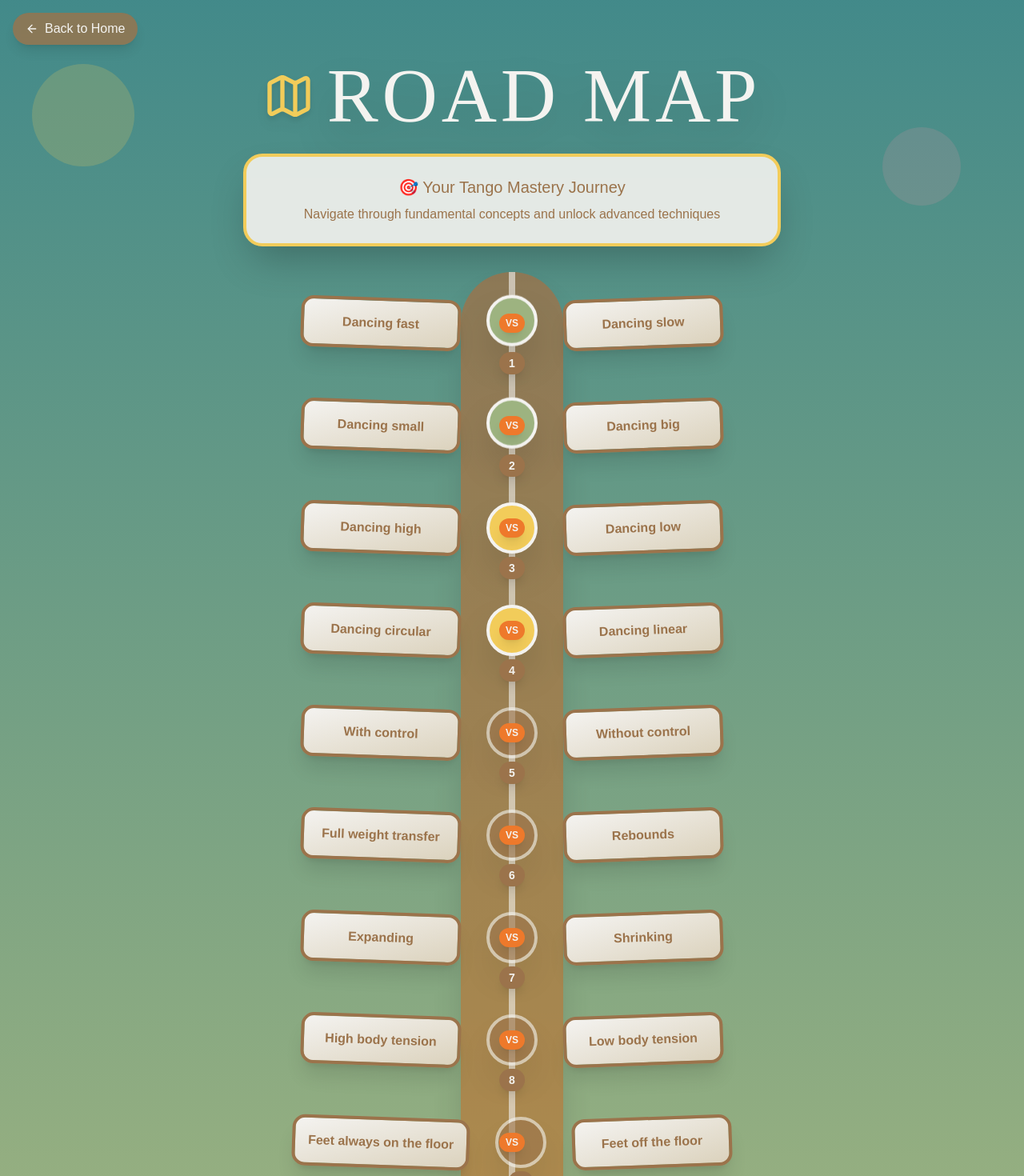
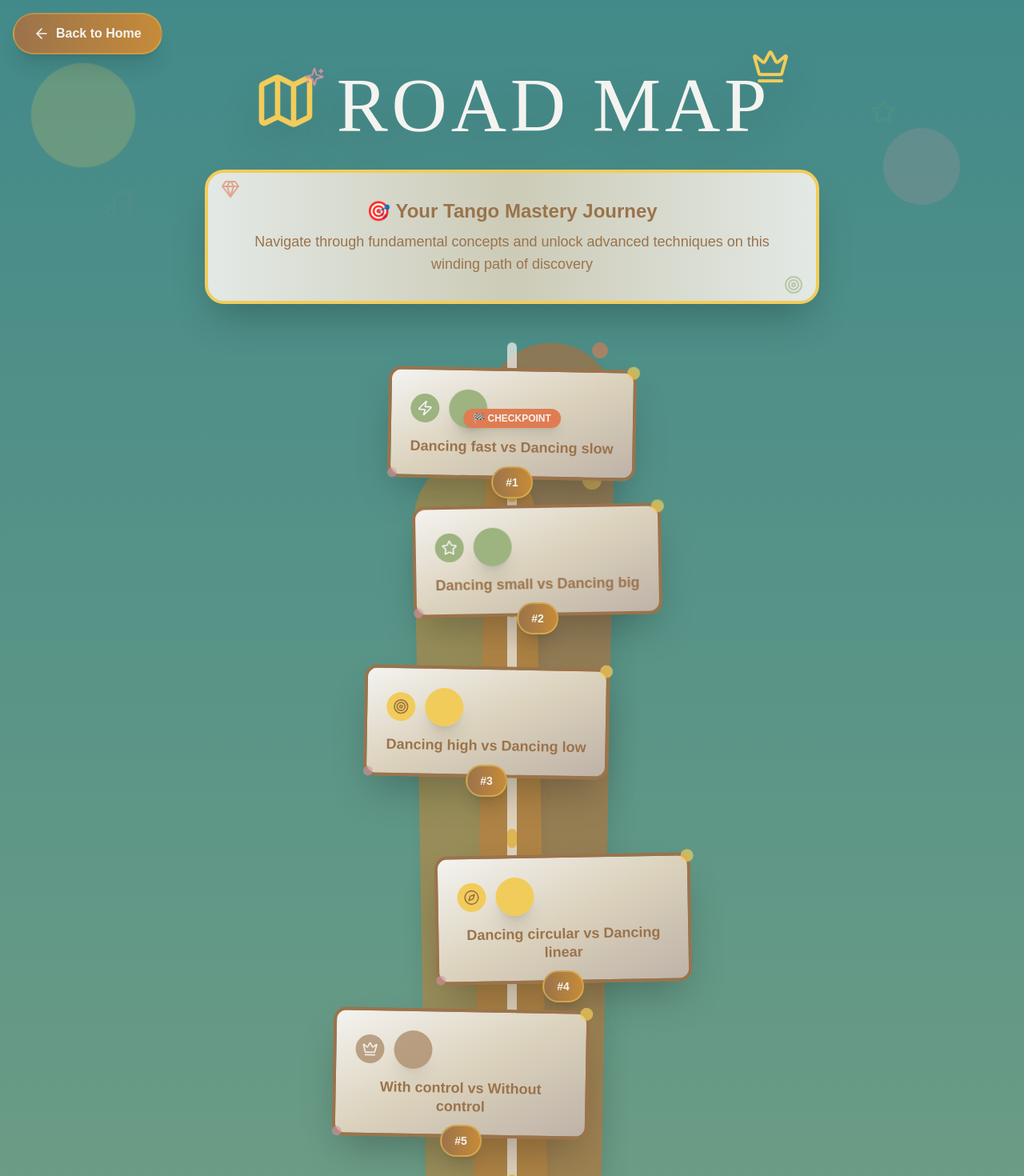
Before and after one commit to helia94/learn-tango-rhythms, a React (Vite) app: page /roadmap in a window 1280 px wide. Shown: the top 1470 px of the page at 80% size. Built offline with nearby package versions, Linux system fonts and the light colour scheme.

Commit message:
Refactor: Enhance Road Map page design
Updated the Road Map page to feature a winding road with varying distances, additional visual elements, and improved overall aesthetics. Applied design changes to other parts of the page for a more engaging experience.

```diff
--- a/src/pages/RoadMap.tsx
+++ b/src/pages/RoadMap.tsx
@@ -1,43 +1,41 @@
 
 import React from 'react';
 import { Link } from 'react-router-dom';
-import { ArrowLeft, Map, Lock, CheckCircle, Circle } from 'lucide-react';
+import { ArrowLeft, Map, Lock, CheckCircle, Circle, Star, Trophy, Zap, Heart, Music, Compass, Target, Crown, Gem, Sparkles } from 'lucide-react';
 import { useTranslation } from '@/hooks/useTranslation';
 
 const RoadMap = () => {
   const { t } = useTranslation();
 
-  const danceConceptPairs = [
-    { left: "Dancing fast", right: "Dancing slow", unlocked: true, completed: true },
-    { left: "Dancing small", right: "Dancing big", unlocked: true, completed: true },
-    { left: "Dancing high", right: "Dancing low", unlocked: true, completed: false },
-    { left: "Dancing circular", right: "Dancing linear", unlocked: true, completed: false },
-    { left: "With control", right: "Without control", unlocked: false, completed: false },
-    { left: "Full weight transfer", right: "Rebounds", unlocked: false, completed: false },
-    { left: "Expanding", right: "Shrinking", unlocked: false, completed: false },
-    { left: "High body tension", right: "Low body tension", unlocked: false, completed: false },
-    { left: "Feet always on the floor", right: "Feet off the floor", unlocked: false, completed: false },
-    { left: "Pushing the floor", right: "Not pushing the floor", unlocked: false, completed: false },
-    { left: "Leading every step", right: "Not leading every step", unlocked: false, completed: false },
-    { left: "Same steps", right: "Different steps", unlocked: false, completed: false },
-    { left: "Few steps", right: "Many steps", unlocked: false, completed: false },
-    { left: "Dancing rhythm", right: "Dancing melody", unlocked: false, completed: false },
-    { left: "Facing partner", right: "Turning away", unlocked: false, completed: false },
-    { left: "Accelerating", right: "Decelerating", unlocked: false, completed: false }
-  ];
-
-  const singleConcepts = [
-    { name: "Dancing rubato", unlocked: false, completed: false },
-    { name: "Marcato in 2 vs in 4", unlocked: false, completed: false },
-    { name: "The normal syncopa", unlocked: false, completed: false },
-    { name: "The double syncopa", unlocked: false, completed: false },
-    { name: "The drag syncopa", unlocked: false, completed: false },
-    { name: "Dance 4-1", unlocked: false, completed: false },
-    { name: "Dance triplets", unlocked: false, completed: false },
-    { name: "Dance like a jellyfish", unlocked: false, completed: false },
-    { name: "Dance like water", unlocked: false, completed: false },
-    { name: "Dance like sculptures", unlocked: false, completed: false },
-    { name: "Dance the accents", unlocked: false, completed: false }
+  // All concepts combined into one road with varying distances
+  const allConcepts = [
+    { name: "Dancing fast vs Dancing slow", unlocked: true, completed: true, distance: 'short', symbol: Zap },
+    { name: "Dancing small vs Dancing big", unlocked: true, completed: true, distance: 'medium', symbol: Star },
+    { name: "Dancing high vs Dancing low", unlocked: true, completed: false, distance: 'long', symbol: Target },
+    { name: "Dancing circular vs Dancing linear", unlocked: true, completed: false, distance: 'short', symbol: Compass },
+    { name: "With control vs Without control", unlocked: false, completed: false, distance: 'long', symbol: Crown },
+    { name: "Full weight transfer vs Rebounds", unlocked: false, completed: false, distance: 'medium', symbol: Heart },
+    { name: "Expanding vs Shrinking", unlocked: false, completed: false, distance: 'short', symbol: Gem },
+    { name: "High body tension vs Low body tension", unlocked: false, completed: false, distance: 'long', symbol: Sparkles },
+    { name: "Feet always on the floor vs Feet off the floor", unlocked: false, completed: false, distance: 'medium', symbol: Music },
+    { name: "Pushing the floor vs Not pushing the floor", unlocked: false, completed: false, distance: 'short', symbol: Trophy },
+    { name: "Leading every step vs Not leading every step", unlocked: false, completed: false, distance: 'long', symbol: Star },
+    { name: "Same steps vs Different steps", unlocked: false, completed: false, distance: 'medium', symbol: Target },
+    { name: "Few steps vs Many steps", unlocked: false, completed: false, distance: 'short', symbol: Compass },
+    { name: "Dancing rhythm vs Dancing melody", unlocked: false, completed: false, distance: 'long', symbol: Music },
+    { name: "Facing partner vs Turning away", unlocked: false, completed: false, distance: 'medium', symbol: Heart },
+    { name: "Accelerating vs Decelerating", unlocked: false, completed: false, distance: 'short', symbol: Zap },
+    { name: "Dancing rubato", unlocked: false, completed: false, distance: 'long', symbol: Crown },
+    { name: "Marcato in 2 vs in 4", unlocked: false, completed: false, distance: 'medium', symbol: Gem },
+    { name: "The normal syncopa", unlocked: false, completed: false, distance: 'short', symbol: Sparkles },
+    { name: "The double syncopa", unlocked: false, completed: false, distance: 'long', symbol: Trophy },
+    { name: "The drag syncopa", unlocked: false, completed: false, distance: 'medium', symbol: Star },
+    { name: "Dance 4-1", unlocked: false, completed: false, distance: 'short', symbol: Target },
+    { name: "Dance triplets", unlocked: false, completed: false, distance: 'long', symbol: Music },
+    { name: "Dance like a jellyfish", unlocked: false, completed: false, distance: 'medium', symbol: Heart },
+    { name: "Dance like water", unlocked: false, completed: false, distance: 'short', symbol: Compass },
+    { name: "Dance like sculptures", unlocked: false, completed: false, distance: 'long', symbol: Crown },
+    { name: "Dance the accents", unlocked: false, completed: false, distance: 'medium', symbol: Gem }
   ];
 
   const getNodeStatus = (unlocked: boolean, completed: boolean) => {
@@ -57,85 +55,149 @@ const RoadMap = () => {
     }
   };
 
+  const getDistanceClass = (distance: string) => {
+    switch (distance) {
+      case 'short': return 'mb-8';
+      case 'medium': return 'mb-16';
+      case 'long': return 'mb-24';
+      default: return 'mb-16';
+    }
+  };
+
+  const getWindingOffset = (index: number) => {
+    const patterns = [
+      'translate-x-0',
+      'translate-x-8',
+      '-translate-x-8',
+      'translate-x-16',
+      '-translate-x-16',
+      'translate-x-4',
+      '-translate-x-4',
+      'translate-x-12',
+      '-translate-x-12'
+    ];
+    return patterns[index % patterns.length];
+  };
+
   return (
     <div className="min-h-screen bg-gradient-to-b from-deep-teal via-sage-green to-sandy-beige relative overflow-hidden">
-      {/* Animated background elements */}
+      {/* Enhanced animated background elements */}
       <div className="absolute inset-0 opacity-20">
         <div className="absolute top-20 left-10 w-32 h-32 rounded-full bg-golden-yellow animate-organic-pulse"></div>
         <div className="absolute top-40 right-20 w-24 h-24 rounded-full bg-dusty-rose animate-organic-pulse delay-1000"></div>
         <div className="absolute bottom-40 left-20 w-40 h-40 rounded-full bg-terracotta animate-organic-pulse delay-2000"></div>
+
+        {/* Additional floating symbols */}
+        <div className="absolute top-32 right-40 text-golden-yellow opacity-30 animate-gentle-bounce delay-500">
+          <Star className="w-8 h-8" />
+        </div>
+        <div className="absolute top-60 left-32 text-dusty-rose opacity-30 animate-gentle-bounce delay-1500">
+          <Music className="w-10 h-10" />
+        </div>
+        <div className="absolute bottom-60 right-32 text-terracotta opacity-30 animate-gentle-bounce delay-2500">
+          <Trophy className="w-12 h-12" />
+        </div>
+        <div className="absolute top-80 right-60 text-sage-green opacity-30 animate-gentle-bounce delay-3000">
+          <Heart className="w-8 h-8" />
+        </div>
       </div>
 
-      {/* Navigation */}
+      {/* Navigation with enhanced styling */}
       <div className="relative z-10 p-4">
         <Link
           to="/"
-          className="inline-flex items-center gap-2 text-cream bg-warm-brown/80 px-4 py-2 rounded-full hover:bg-warm-brown transition-all duration-300 shadow-lg backdrop-blur-sm"
+          className="inline-flex items-center gap-2 text-cream bg-gradient-to-r from-warm-brown to-caramel px-6 py-3 rounded-full hover:from-caramel hover:to-warm-brown transition-all duration-300 shadow-xl backdrop-blur-sm border-2 border-golden-yellow/30 hover:scale-105"
         >
-          <ArrowLeft className="w-4 h-4" />
-          Back to Home
+          <ArrowLeft className="w-5 h-5" />
+          <span className="font-bold">Back to Home</span>
         </Link>
       </div>
 
-      {/* Header */}
-      <div className="relative z-10 text-center mb-8">
-        <div className="flex items-center justify-center gap-4 mb-6">
-          <Map className="w-16 h-16 text-golden-yellow drop-shadow-lg" />
-          <h1 className="text-6xl md:text-8xl font-display text-cream drop-shadow-2xl tracking-wider">
+      {/* Enhanced Header */}
+      <div className="relative z-10 text-center mb-12">
+        <div className="flex items-center justify-center gap-6 mb-8">
+          <div className="relative">
+            <Map className="w-20 h-20 text-golden-yellow drop-shadow-2xl animate-gentle-bounce" />
+            <div className="absolute -top-2 -right-2">
+              <Sparkles className="w-6 h-6 text-dusty-rose animate-organic-pulse" />
+            </div>
+          </div>
+          <h1 className="text-6xl md:text-8xl font-display text-cream drop-shadow-2xl tracking-wider relative">
             ROAD MAP
+            <div className="absolute -top-4 -right-4 md:-top-6 md:-right-6">
+              <Crown className="w-8 h-8 md:w-12 md:h-12 text-golden-yellow animate-gentle-bounce delay-1000" />
+            </div>
           </h1>
         </div>
 
-        <div className="mx-auto max-w-2xl bg-cream/90 backdrop-blur-sm rounded-3xl p-6 shadow-2xl border-4 border-golden-yellow">
-          <p className="text-xl text-warm-brown font-medium">
+        <div className="mx-auto max-w-3xl bg-gradient-to-r from-cream/90 via-sandy-beige/90 to-cream/90 backdrop-blur-sm rounded-3xl p-8 shadow-2xl border-4 border-golden-yellow relative overflow-hidden">
+          <div className="absolute top-2 left-4">
+            <Gem className="w-6 h-6 text-terracotta opacity-60" />
+          </div>
+          <div className="absolute bottom-2 right-4">
+            <Target className="w-6 h-6 text-sage-green opacity-60" />
+          </div>
+          <p className="text-2xl text-warm-brown font-bold mb-2">
             🎯 Your Tango Mastery Journey
           </p>
-          <p className="text-warm-brown mt-2">
-            Navigate through fundamental concepts and unlock advanced techniques
+          <p className="text-warm-brown text-lg">
+            Navigate through fundamental concepts and unlock advanced techniques on this winding path of discovery
           </p>
         </div>
       </div>
 
-      {/* Road Path Container */}
+      {/* Enhanced Winding Road Container */}
       <div className="relative z-10 max-w-6xl mx-auto px-4">
-        {/* The Road - Winding Path */}
         <div className="relative">
-          {/* Road Background */}
+          {/* Enhanced Road Background - Now Winding */}
           <div className="absolute inset-0 flex justify-center">
-            <div className="w-32 bg-gradient-to-b from-warm-brown to-caramel rounded-full opacity-80 shadow-2xl min-h-full"></div>
+            <div className="relative w-40 min-h-full">
+              {/* Main road with curves */}
+              <div className="absolute inset-0 bg-gradient-to-b from-warm-brown via-caramel to-warm-brown rounded-full opacity-80 shadow-2xl transform rotate-1"></div>
+              <div className="absolute inset-0 bg-gradient-to-b from-caramel via-warm-brown to-caramel rounded-full opacity-60 shadow-xl transform -rotate-1 scale-95"></div>
+
+              {/* Road side decorations */}
+              <div className="absolute -left-8 top-20 w-4 h-4 bg-dusty-rose rounded-full opacity-60"></div>
+              <div className="absolute -right-8 top-40 w-6 h-6 bg-golden-yellow rounded-full opacity-50"></div>
+              <div className="absolute -left-6 top-80 w-3 h-3 bg-sage-green rounded-full opacity-70"></div>
+              <div className="absolute -right-10 top-120 w-5 h-5 bg-terracotta rounded-full opacity-60"></div>
+            </div>
           </div>
 
-          {/* Road Markings */}
+          {/* Enhanced Road Markings */}
           <div className="absolute inset-0 flex justify-center">
-            <div className="w-2 bg-cream opacity-60 min-h-full flex flex-col gap-8 pt-8">
-              {Array.from({ length: 20 }).map((_, i) => (
-                <div key={i} className="h-8 bg-cream rounded-full"></div>
+            <div className="w-3 bg-cream opacity-70 min-h-full flex flex-col gap-6 pt-8 rounded-full">
+              {Array.from({ length: 30 }).map((_, i) => (
+                <div key={i} className={`h-6 bg-cream rounded-full ${i % 3 === 0 ? 'bg-golden-yellow' : ''}`}></div>
               ))}
             </div>
           </div>
 
-          {/* Concept Nodes on the Road */}
-          <div className="relative z-10 space-y-16 py-8">
-            {danceConceptPairs.map((pair, index) => {
-              const status = getNodeStatus(pair.unlocked, pair.completed);
-              const isEven = index % 2 === 0;
+          {/* Concept Nodes on the Winding Road */}
+          <div className="relative z-10 py-8">
+            {allConcepts.map((concept, index) => {
+              const status = getNodeStatus(concept.unlocked, concept.completed);
+              const Symbol = concept.symbol;
+              const windingOffset = getWindingOffset(index);
+              const distanceClass = getDistanceClass(concept.distance);
 
               return (
-                <div key={index} className="relative">
-                  {/* Concept Pair Node */}
-                  <div className={`flex items-center justify-center ${isEven ? 'flex-row' : 'flex-row-reverse'}`}>
-                    {/* Left/Right Concept */}
-                    <div className={`${isEven ? 'mr-8' : 'ml-8'} transform ${isEven ? 'rotate-2' : '-rotate-2'}`}>
-                      <div className={`game-card ${status} bg-gradient-to-br from-cream to-sandy-beige border-4 border-warm-brown shadow-xl rounded-2xl p-4 min-w-[200px] transition-all duration-300 hover:scale-105`}>
-                        <div className="text-warm-brown font-bold text-center">
-                          {isEven ? pair.left : pair.right}
+                <div key={index} className={`relative ${distanceClass}`}>
+                  <div className={`flex items-center justify-center ${windingOffset}`}>
+                    {/* Concept Card */}
+                    <div className="relative">
+                      <div className={`game-card ${status} bg-gradient-to-br from-cream via-sandy-beige to-mushroom border-4 border-warm-brown shadow-2xl rounded-2xl p-6 min-w-[280px] max-w-[320px] transition-all duration-300 hover:scale-105 hover:rotate-1 transform ${index % 2 === 0 ? 'rotate-1' : '-rotate-1'}`}>
+                        <div className="flex items-center gap-3 mb-3">
+                          <div className={`p-2 rounded-full ${
+                            status === 'completed'
+                              ? 'bg-sage-green text-cream'
+                              : status === 'unlocked'
+                              ? 'bg-golden-yellow text-warm-brown'
+                              : 'bg-warm-brown text-cream opacity-60'
+                          }`}>
+                            <Symbol className="w-5 h-5" />
                           </div>
-                      </div>
-                    </div>
-
-                    {/* Central Road Node */}
-                    <div className="relative z-20">
-                      <div className={`w-16 h-16 rounded-full border-4 flex items-center justify-center shadow-2xl transition-all duration-300 ${
+                          <div className={`w-12 h-12 rounded-full border-3 flex items-center justify-center shadow-xl transition-all duration-300 ${
                             status === 'completed'
                               ? 'bg-sage-green border-cream animate-gentle-bounce'
                               : status === 'unlocked'
@@ -144,98 +206,85 @@ const RoadMap = () => {
                           }`}>
                             {getNodeIcon(status)}
                           </div>
+                        </div>
 
-                      {/* Node Number */}
-                      <div className="absolute -bottom-8 left-1/2 transform -translate-x-1/2">
-                        <div className="bg-warm-brown text-cream px-3 py-1 rounded-full text-sm font-bold shadow-lg">
-                          {index + 1}
+                        <div className="text-warm-brown font-bold text-center text-lg leading-tight">
+                          {concept.name}
                         </div>
+
+                        {/* Decorative elements */}
+                        <div className="absolute -top-2 -right-2">
+                          <div className="w-4 h-4 bg-golden-yellow rounded-full opacity-70"></div>
+                        </div>
+                        <div className="absolute -bottom-1 -left-1">
+                          <div className="w-3 h-3 bg-dusty-rose rounded-full opacity-60"></div>
                         </div>
                       </div>
 
-                    {/* Right/Left Concept */}
-                    <div className={`${isEven ? 'ml-8' : 'mr-8'} transform ${isEven ? '-rotate-2' : 'rotate-2'}`}>
-                      <div className={`game-card ${status} bg-gradient-to-br from-cream to-sandy-beige border-4 border-warm-brown shadow-xl rounded-2xl p-4 min-w-[200px] transition-all duration-300 hover:scale-105`}>
-                        <div className="text-warm-brown font-bold text-center">
-                          {isEven ? pair.right : pair.left}
+                      {/* Node Number with enhanced styling */}
+                      <div className="absolute -bottom-6 left-1/2 transform -translate-x-1/2">
+                        <div className="bg-gradient-to-r from-warm-brown to-caramel text-cream px-4 py-2 rounded-full text-sm font-bold shadow-xl border-2 border-golden-yellow/50">
+                          #{index + 1}
                         </div>
                       </div>
                     </div>
                   </div>
 
-                  {/* VS Indicator */}
+                  {/* Road milestone markers */}
+                  {index % 5 === 0 && (
                     <div className="absolute top-1/2 left-1/2 transform -translate-x-1/2 -translate-y-1/2 z-30">
-                    <div className="bg-burnt-orange text-cream px-2 py-1 rounded-full text-xs font-bold shadow-lg">
-                      VS
+                      <div className="bg-terracotta text-cream px-3 py-1 rounded-full text-xs font-bold shadow-lg animate-gentle-bounce">
+                        🏁 CHECKPOINT
                       </div>
                     </div>
+                  )}
                 </div>
               );
             })}
           </div>
         </div>
 
-        {/* Advanced Concepts Section - Bonus Area */}
-        <div className="mt-16 mb-12">
-          <div className="text-center mb-8">
-            <h2 className="text-4xl font-display text-cream drop-shadow-lg mb-4">
-              🏆 BONUS CHALLENGES
-            </h2>
-            <div className="bg-terracotta/90 backdrop-blur-sm rounded-2xl p-4 max-w-md mx-auto shadow-xl border-2 border-golden-yellow">
-              <p className="text-cream font-medium">
-                Master the fundamentals to unlock these advanced techniques!
-              </p>
+        {/* Enhanced Call to Action */}
+        <div className="text-center mb-16 mt-12">
+          <div className="bg-gradient-to-br from-burnt-orange via-terracotta to-paprika backdrop-blur-sm rounded-3xl p-10 shadow-2xl border-4 border-golden-yellow max-w-3xl mx-auto relative overflow-hidden">
+            {/* Background decorations */}
+            <div className="absolute top-4 left-6">
+              <Trophy className="w-8 h-8 text-golden-yellow/30" />
             </div>
+            <div className="absolute bottom-4 right-6">
+              <Sparkles className="w-10 h-10 text-cream/20" />
+            </div>
+            <div className="absolute top-1/2 left-4">
+              <Star className="w-6 h-6 text-dusty-rose/40 animate-organic-pulse" />
+            </div>
+            <div className="absolute top-1/2 right-4">
+              <Gem className="w-6 h-6 text-golden-yellow/40 animate-organic-pulse delay-1000" />
             </div>
 
-          <div className="grid md:grid-cols-3 lg:grid-cols-4 gap-4">
-            {singleConcepts.map((concept, index) => {
-              const status = getNodeStatus(concept.unlocked, concept.completed);
-
-              return (
-                <div key={index} className="relative group">
-                  <div className={`game-card ${status} bg-gradient-to-br from-dusty-rose to-paprika border-3 border-cream shadow-xl rounded-xl p-4 text-center transition-all duration-300 ${
-                    status === 'locked' ? 'opacity-50 grayscale' : 'hover:scale-105 hover:rotate-1'
-                  }`}>
-                    <div className="flex items-center justify-center mb-2">
-                      {getNodeIcon(status)}
-                    </div>
-                    <div className="text-cream font-bold text-sm">
-                      {concept.name}
-                    </div>
-                    {status === 'locked' && (
-                      <div className="absolute inset-0 flex items-center justify-center bg-warm-brown/80 rounded-xl">
-                        <Lock className="w-8 h-8 text-cream" />
-                      </div>
-                    )}
-                  </div>
-                </div>
-              );
-            })}
-          </div>
-        </div>
-
-        {/* Call to Action - Game Style */}
-        <div className="text-center mb-16">
-          <div className="bg-gradient-to-r from-burnt-orange to-terracotta backdrop-blur-sm rounded-3xl p-8 shadow-2xl border-4 border-golden-yellow max-w-2xl mx-auto">
-            <h3 className="text-3xl font-display text-cream mb-4 drop-shadow-lg">
-              🚀 READY TO START YOUR JOURNEY?
+            <h3 className="text-4xl font-display text-cream mb-6 drop-shadow-lg relative">
+              🚀 READY TO START YOUR EPIC JOURNEY?
             </h3>
-            <p className="text-cream mb-6 text-lg">
-              Begin practicing and unlock new concepts as you progress
+            <p className="text-cream mb-8 text-xl leading-relaxed">
+              Begin practicing and unlock new concepts as you progress along this magnificent tango road
             </p>
-            <div className="flex flex-col sm:flex-row gap-4 justify-center">
+            <div className="flex flex-col sm:flex-row gap-6 justify-center">
               <Link
                 to="/rhythmlab"
-                className="game-button bg-gradient-to-r from-sage-green to-deep-teal text-cream px-8 py-4 rounded-xl font-bold text-lg shadow-xl border-2 border-cream hover:scale-105 transition-all duration-300 hover:shadow-2xl"
+                className="group game-button bg-gradient-to-r from-sage-green via-deep-teal to-sage-green text-cream px-10 py-5 rounded-xl font-bold text-xl shadow-2xl border-3 border-cream hover:scale-110 transition-all duration-300 hover:shadow-2xl relative overflow-hidden"
               >
-                🎵 START PRACTICE
+                <div className="flex items-center gap-3">
+                  <Music className="w-6 h-6 group-hover:animate-gentle-bounce" />
+                  <span>START PRACTICE</span>
+                </div>
               </Link>
               <Link
                 to="/rhythmlab/quiz"
-                className="game-button bg-gradient-to-r from-golden-yellow to-dusty-rose text-warm-brown px-8 py-4 rounded-xl font-bold text-lg shadow-xl border-2 border-cream hover:scale-105 transition-all duration-300 hover:shadow-2xl"
+                className="group game-button bg-gradient-to-r from-golden-yellow via-dusty-rose to-golden-yellow text-warm-brown px-10 py-5 rounded-xl font-bold text-xl shadow-2xl border-3 border-cream hover:scale-110 transition-all duration-300 hover:shadow-2xl relative overflow-hidden"
               >
-                🧠 TAKE QUIZ
+                <div className="flex items-center gap-3">
+                  <Target className="w-6 h-6 group-hover:animate-gentle-bounce" />
+                  <span>TAKE QUIZ</span>
+                </div>
               </Link>
             </div>
           </div>
```
Lines whose indentation alone changed are shown as unchanged.
